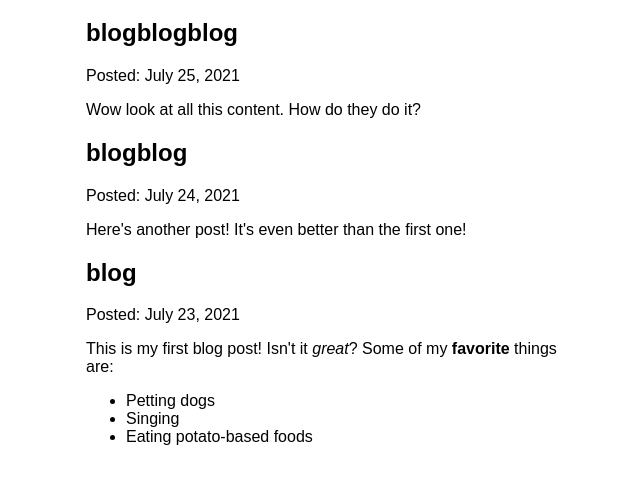
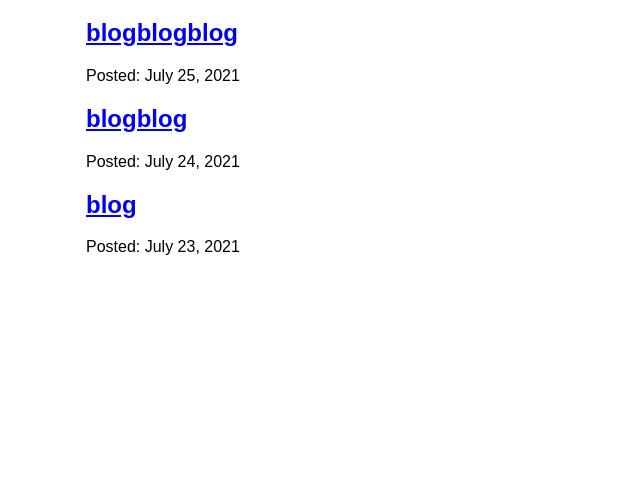
Before and after one commit to hedalens/my-gatsby-site, a Gatsby site: page /blog in a window 1280 px wide. Shown: the part 157-640 px from the top of the page, without its empty margins (304-944 px from the left). Built offline with nearby package versions, Linux system fonts and the light colour scheme; Gatsby itself is replaced by a stand-in of ours.

Commit message:
Finished Gatsby Tutorial Part 6

```diff
--- a/src/pages/blog.js
+++ b/src/pages/blog/index.js
@@ -1,19 +1,19 @@
 import * as React from 'react';
-import { graphql } from 'gatsby';
-import { MDXRenderer } from 'gatsby-plugin-mdx';
-import Layout from '../components/layout';
+import { Link,graphql } from 'gatsby';
+import Layout from '../../components/layout';
 
 const BlogPage = ({ data }) => {
     return (
         <Layout pageTitle="My Blog Posts">
       {
-        data.allMdx.nodes.map((node) => (
+        data.allMdx.nodes.map(node => (
           <article key={node.id}>
-            <h2>{node.frontmatter.title}</h2>
+            <h2>
+              <Link to={`/blog/${node.slug}`}>
+                {node.frontmatter.title}
+              </Link>
+            </h2>
             <p>Posted: {node.frontmatter.date}</p>
-            <MDXRenderer>
-              {node.body}
-            </MDXRenderer>
           </article>
         ))
       }
@@ -30,7 +30,7 @@
           title
         }
         id
-        body
+        slug
       }
     }
   }
```
Also changed, not shown: src/pages/blog/{mdx.slug}.js (added, +27 -0 lines).
